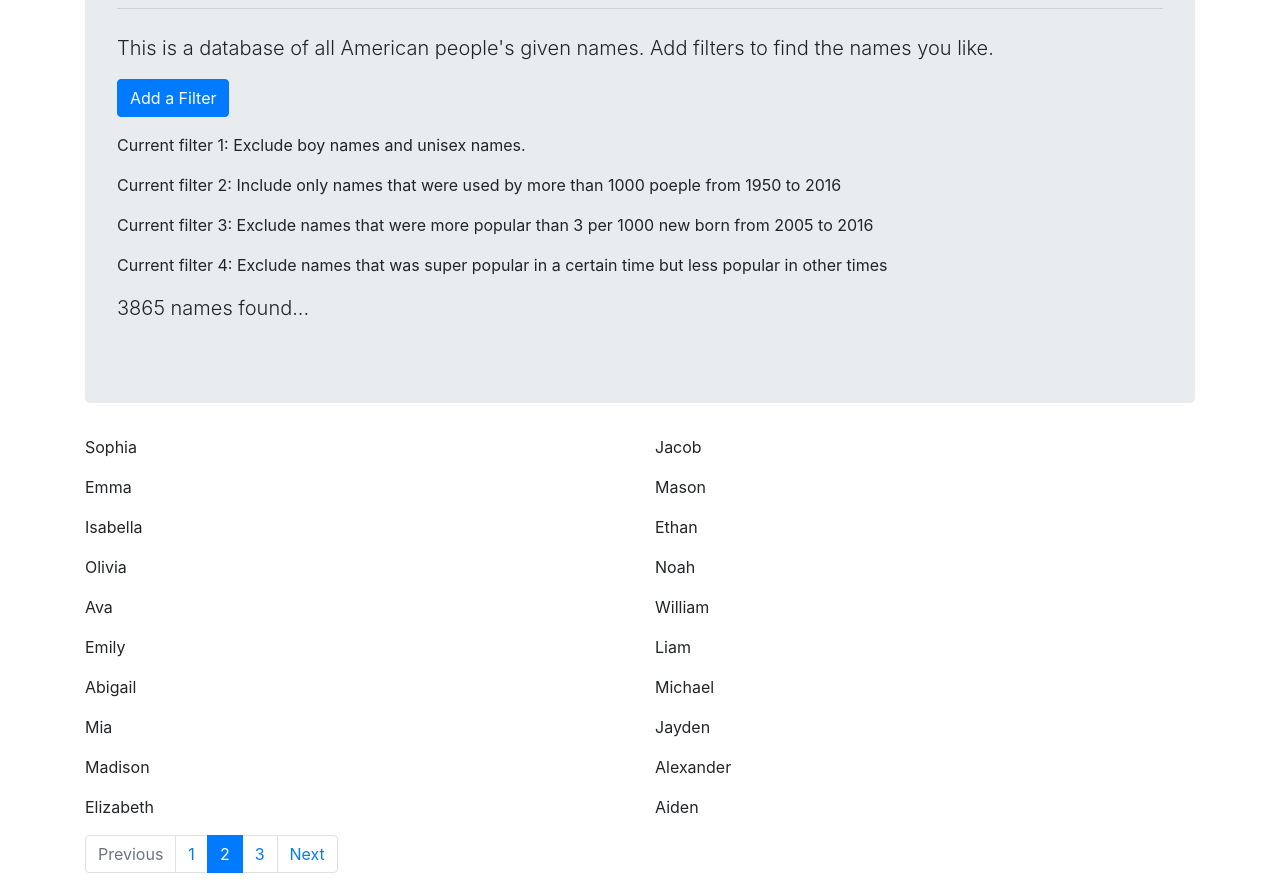
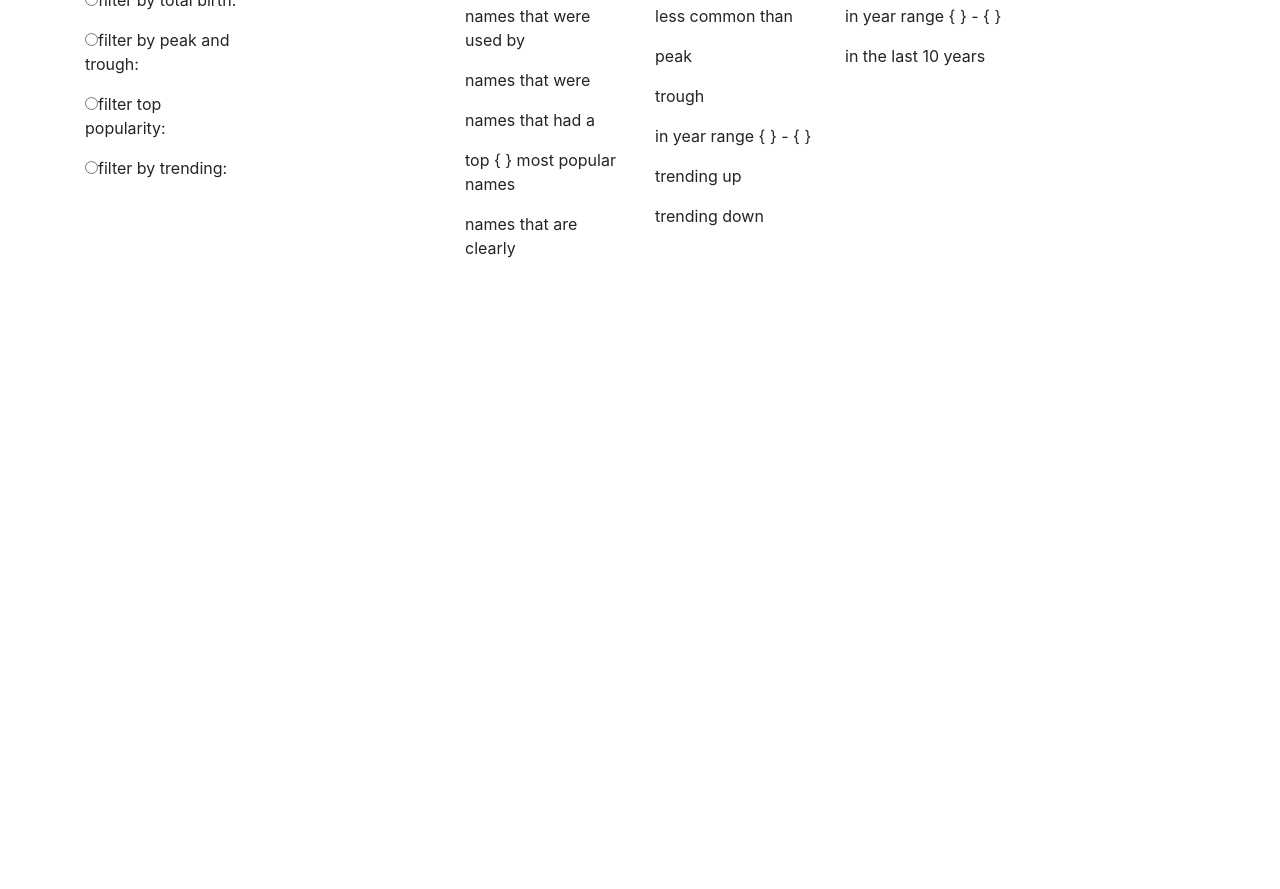
Before and after one commit to ZYinMD/scientific-baby-name-picker, a website: page app/public/index.html in a window 1280 px wide. Shown: the part 441-1330 px from the top of the page. After the commit the page ends 800 px from the top, so only its background shows below. Drawn offline with nearby package versions, Linux system fonts and the light colour scheme.

Commit message:
basic filter layout

```diff
--- a/app/public/index.html
+++ b/app/public/index.html
@@ -34,80 +34,67 @@
     <ul>
       <li>SELECT name, `1990` FROM name_by_year WHERE `1990` > 1000 AND gender = 'F' ORDER BY `1990` DESC</li>
       <li>SELECT name FROM name_by_year WHERE is_unisex = true</li>
-      <li>SELECT name, peak_year FROM name_by_year WHERE peak_year < 1970 AND peak_year > 1930</li>
+      <li>SELECT name, peak_year FROM name_by_year WHERE peak_year
+        < 1970 AND peak_year> 1930</li>
       <li>SELECT name, sum FROM name_by_year WHERE sum > 999999 ORDER BY sum DESC</li>
     </ul>
     <form id="test-query">
       <input type="search" class="form-control" id="test-query__input" name="query" placeholder="vanilla SQL query" autofocus>
     </form>
     <p></p>
-    <p>Below is just the mockup created in Wednesday's class. Please ignore.</p>
   </div>
 
-  <div class="container" id="mockup">
-
-    <div class="jumbotron">
-      <h1 class="display-4">Scientific Baby Name Picker</h1>
-      <hr class="my-4">
-      <p class="lead">This is a database of all American people's given names. Add filters to find the names you like.</p>
-      <p>
-
-        <button class="btn btn-primary" type="button" data-toggle="collapse" data-target="#collapseExample" aria-expanded="false" aria-controls="collapseExample">
-          Add a Filter
-        </button>
-      </p>
-      <div class="collapse" id="collapseExample">
-        <div class="card card-body">
-          Lorem ipsum dolor sit amet, consectetur adipisicing elit, sed do eiusmod tempor incididunt ut labore et dolore magna aliqua. Ut enim ad minim veniam, quis nostrud exercitation ullamco laboris nisi ut aliquip ex ea commodo consequat. Duis aute irure dolor in reprehenderit in voluptate velit esse cillum dolore eu fugiat nulla pariatur. Excepteur sint occaecat cupidatat non proident, sunt in culpa qui officia deserunt mollit anim id est laborum. </div>
+  <div class="container" id="filter">
+    <button class="btn btn-warning" type="button">Add a filter</button>
+    <hr>
+    <div class="row">
+      <div class="col filter-col filter-col filter-col--a">
+        <p><input class="filter-row" type="radio">filter by gender:</p>
+        <p><input class="filter-row" type="radio">filter by how common:</p>
+        <p><input class="filter-row" type="radio">filter by total birth:</p>
+        <p><input class="filter-row" type="radio">filter by peak and trough:</p>
+        <p><input class="filter-row" type="radio">filter top popularity:</p>
+        <p><input class="filter-row" type="radio">filter by trending:</p>
       </div>
-      <p>Current filter 1: Exclude boy names and unisex names.</p>
-      <p>Current filter 2: Include only names that were used by more than 1000 poeple from 1950 to 2016</p>
-      <p>Current filter 3: Exclude names that were more popular than 3 per 1000 new born from 2005 to 2016</p>
-      <p>Current filter 4: Exclude names that was super popular in a certain time but less popular in other times</p>
-      <p class="lead">3865 names found...</p>
-    </div>
-    <div class="row">
-      <div class="col">
-        <p>Sophia</p>
-        <p>Emma</p>
-        <p>Isabella</p>
-        <p>Olivia</p>
-        <p>Ava</p>
-        <p>Emily</p>
-        <p>Abigail</p>
-        <p>Mia</p>
-        <p>Madison</p>
-        <p>Elizabeth</p>
+      <div class="col filter-col filter-col--b">
+        <p><input class="filter-row" type="radio">exclude:</p>
+        <p><input class="filter-row" type="radio">include only:</p>
       </div>
-      <div class="col">
-        <p>Jacob</p>
-        <p>Mason</p>
-        <p>Ethan</p>
-        <p>Noah</p>
-        <p>William</p>
-        <p>Liam</p>
-        <p>Michael</p>
-        <p>Jayden</p>
-        <p>Alexander</p>
-        <p>Aiden</p>
+      <div class="col filter-col filter-col--c">
+        <p><input class="filter-row filter-row--gender" type="checkbox">female names</p>
+        <p><input class="filter-row filter-row--gender" type="checkbox">male names</p>
+        <p><input class="filter-row filter-row--gender" type="checkbox">unisex names</p>
+        <p class="filter-row filter-row--total">names that were used by</p>
+        <p class="filter-row filter-row--common">names that were</p>
+        <p class="filter-row filter-row--peak">names that had a </p>
+        <p class="filter-row filter-row--popular">top { } most popular names</p>
+        <p class="filter-row filter-row--trending">names that are clearly</p>
+      </div>
+      <div class="col filter-col filter-col--d">
+        <p class="filter-row filter-row--total">more than</p>
+        <p class="filter-row filter-row--total">less than</p>
+        <p class="filter-row filter-row--common">more common than</p>
+        <p class="filter-row filter-row--common">less common than</p>
+        <p class="filter-row filter-row--peak">peak</p>
+        <p class="filter-row filter-row--peak">trough</p>
+        <p class="filter-row filter-row--popular">in year range { } - { }</p>
+        <p class="filter-row filter-row--trending">trending up</p>
+        <p class="filter-row filter-row--trending">trending down</p>
+      </div>
+      <div class="col filter-col filter-col--e">
+        <p class="filter-row filter-row--total">{ }</p>
+        <p class="filter-row filter-row--common">{ }</p>
+        <p class="filter-row filter-row--peak">in year range { } - { }</p>
+        <p class="filter-row filter-row--popular">in year range { } - { }</p>
+        <p class="filter-row filter-row--trending">in the last 10 years</p>
+      </div>
+      <div class="col filter-col filter-col--f">
+        <p class="filter-row filter-row--total">people in total in year range { } - { }</p>
+        <p class="filter-row filter-row--common">per high school in year range { } - { }</p>
       </div>
     </div>
-    <nav aria-label="...">
-      <ul class="pagination">
-        <li class="page-item disabled">
-          <a class="page-link" href="#" tabindex="-1">Previous</a>
-        </li>
-        <li class="page-item"><a class="page-link" href="#">1</a></li>
-        <li class="page-item active">
-          <a class="page-link" href="#">2 <span class="sr-only">(current)</span></a>
-        </li>
-        <li class="page-item"><a class="page-link" href="#">3</a></li>
-        <li class="page-item">
-          <a class="page-link" href="#">Next</a>
-        </li>
-      </ul>
-    </nav>
   </div>
+
 
 </body>
 
```
Also changed, not shown: 1 other file.
